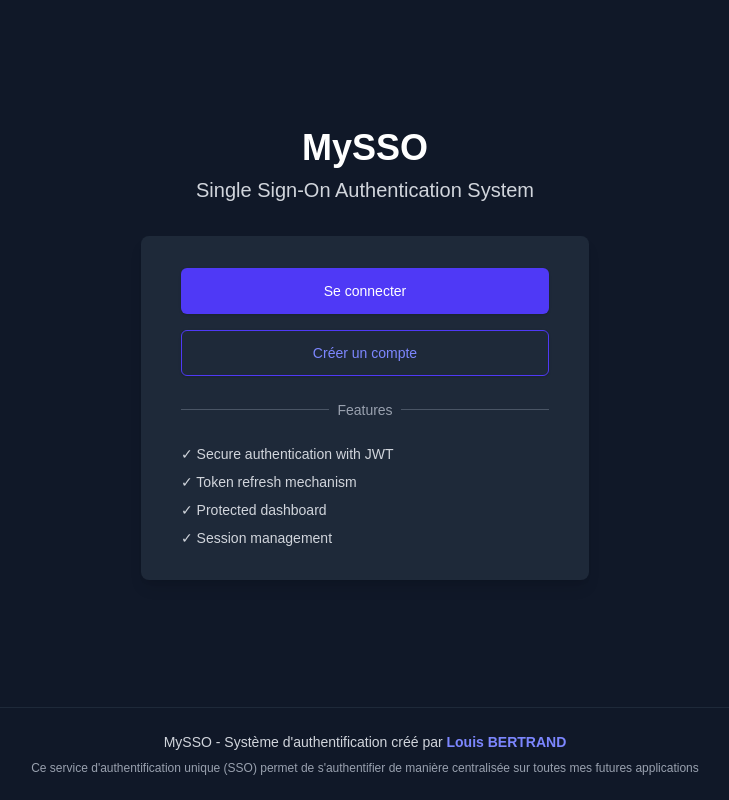
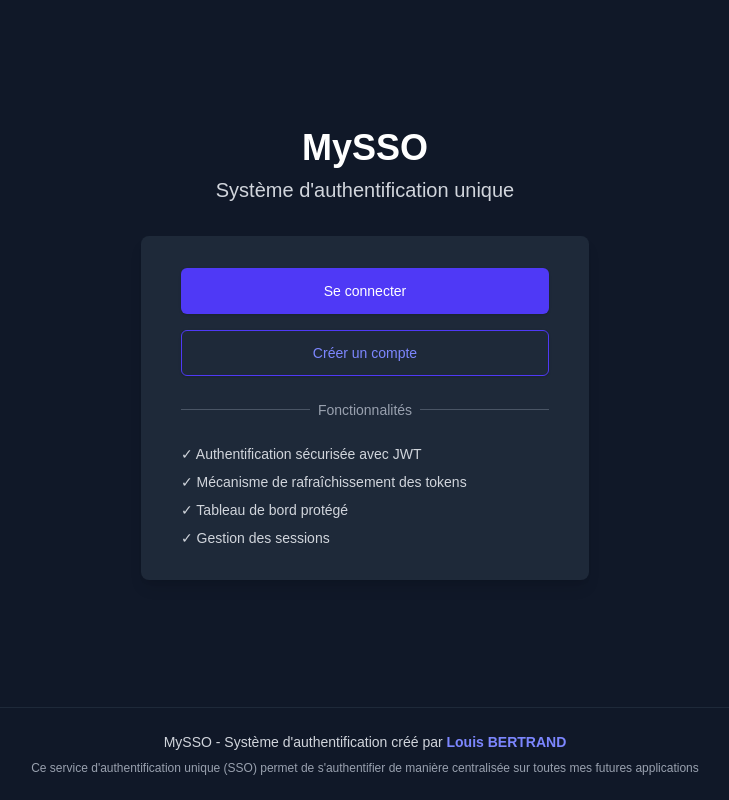
Before and after one commit to louisbertrand22/MySSO, a Next.js app in the folder frontend/: page / in a window 1280 px wide. Shown: the whole page, without its empty margins (275-1004 px from the left). Built offline with nearby package versions, Linux system fonts and the light colour scheme; no server answers.

Commit message:
Complete French translations for all text on home page
Co-authored-by: louisbertrand22 <124389496+louisbertrand22@users.noreply.github.com>

```diff
--- a/frontend/app/page.tsx
+++ b/frontend/app/page.tsx
@@ -34,7 +34,7 @@ export default function Home() {
             MySSO
           </h1>
           <p className="text-xl text-gray-300 mb-8">
-            Single Sign-On Authentication System
+            Système d'authentification unique
           </p>
         </div>
 
@@ -61,15 +61,15 @@ export default function Home() {
                 <div className="w-full border-t border-gray-600" />
               </div>
               <div className="relative flex justify-center text-sm">
-                <span className="px-2 bg-gray-800 text-gray-400">Features</span>
+                <span className="px-2 bg-gray-800 text-gray-400">Fonctionnalités</span>
               </div>
             </div>
 
             <div className="mt-6 text-left space-y-2">
-              <p className="text-sm text-gray-300">✓ Secure authentication with JWT</p>
-              <p className="text-sm text-gray-300">✓ Token refresh mechanism</p>
-              <p className="text-sm text-gray-300">✓ Protected dashboard</p>
-              <p className="text-sm text-gray-300">✓ Session management</p>
+              <p className="text-sm text-gray-300">✓ Authentification sécurisée avec JWT</p>
+              <p className="text-sm text-gray-300">✓ Mécanisme de rafraîchissement des tokens</p>
+              <p className="text-sm text-gray-300">✓ Tableau de bord protégé</p>
+              <p className="text-sm text-gray-300">✓ Gestion des sessions</p>
             </div>
           </div>
         </div>
```
